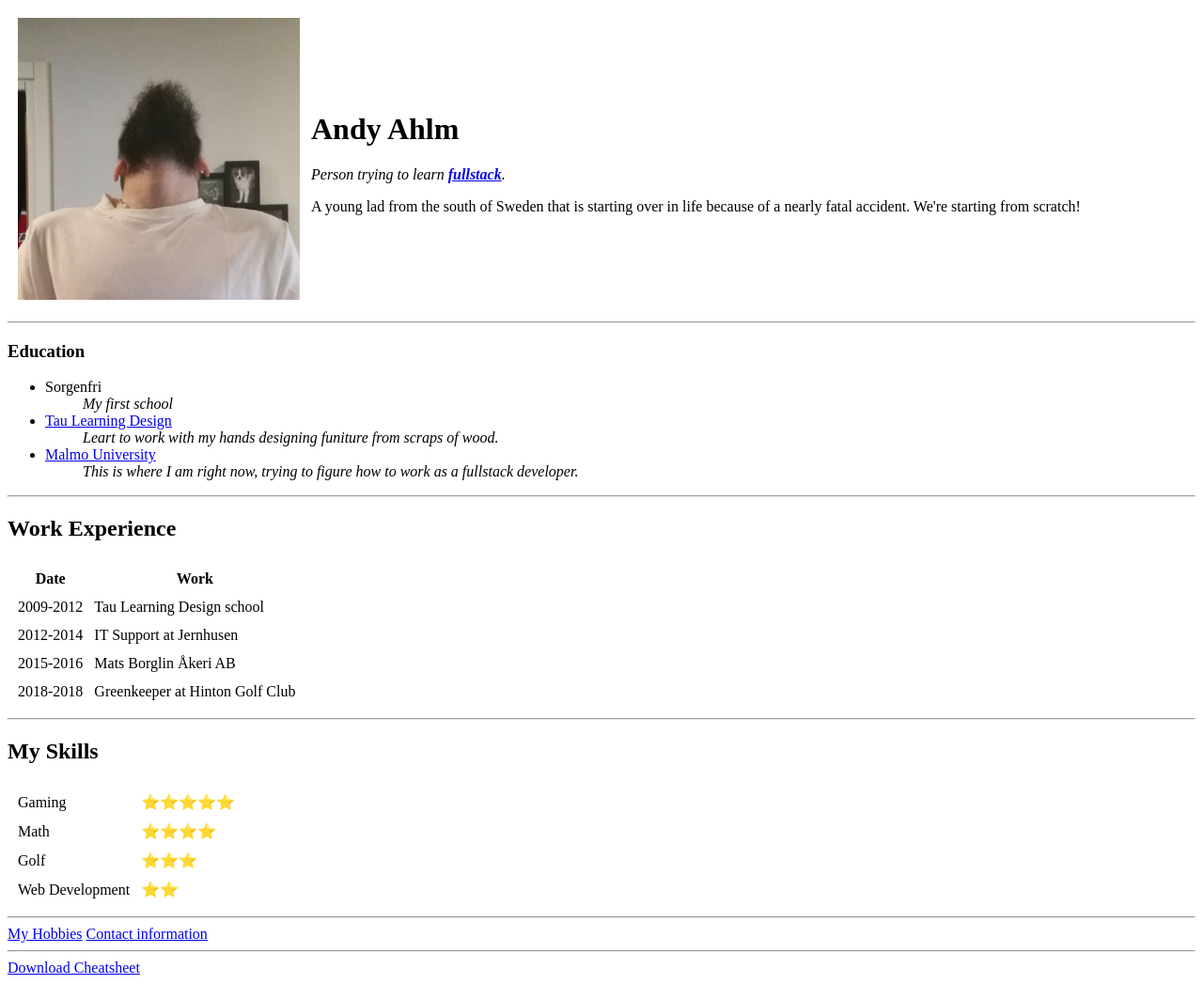
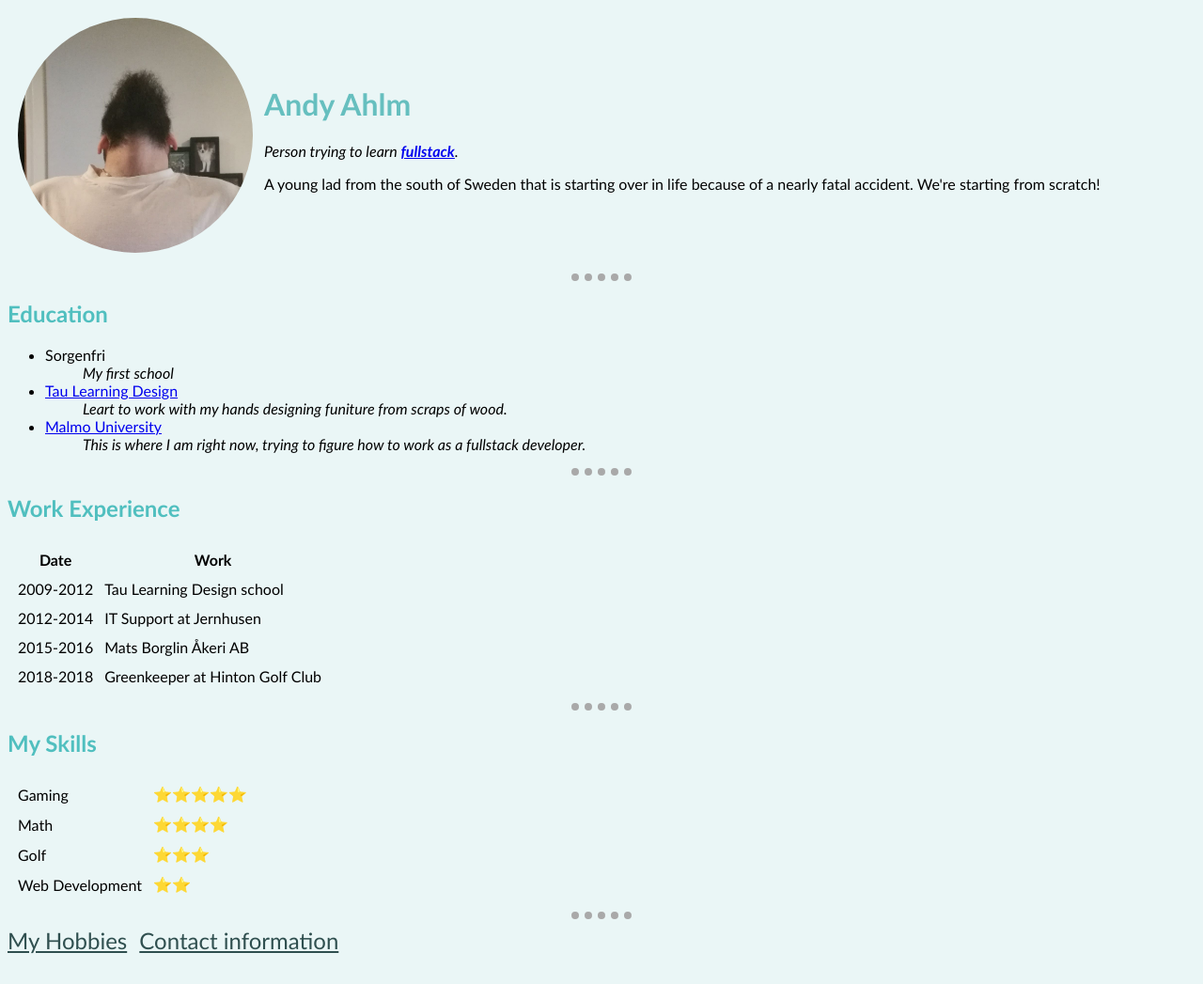
Before and after one commit to Snaert/cv, a plain HTML site: page index.html in a window 1280 px wide. Shown: the whole page at 94% size. After the commit the page ends 1023 px from the top, so only its background shows below. Drawn offline with Linux system fonts and the light colour scheme.

Commit message:
Site version 0.2

```diff
--- /dev/null
+++ b/css/styles.css
@@ -0,0 +1,44 @@
+body {
+	background-color: #eaf6f6;
+	font-family: "Gill Sans", sans-serif;
+}
+
+hr {
+	color: darkgray;
+	border-style: none;
+	border-top: 8px dotted;
+	width: 5%;
+}
+
+h1 {
+	color: #66bfbf;
+}
+
+h2 {
+	color: #50bfbf;
+}
+
+h3 {
+	color: #50bfbf;
+}
+
+img {
+	border-radius: 100%;
+	height: 250px;
+	width: 250px;
+}
+
+a:hover {
+	color: gold;
+}
+
+.bottomnav {
+	color: darkslategray;
+	font-size: 24px;
+	margin-right: 9px;
+}
+
+.bottomnav:hover {
+	color: lightskyblue;
+	font-style: italic;
+}
--- a/index.html
+++ b/index.html
@@ -6,6 +6,8 @@
     <meta name="viewport" content="width=device-width, initial-scale=1.0">
     <meta http-equiv="X-UA-Compatible" content="ie=edge">
     <title>Andy's Personal Site</title>
+    <link rel="stylesheet" href="css/styles.css">
+
 </head>
 
 <body>
@@ -13,7 +15,7 @@
         <tr>
             <td>
                 <!-- <img src="http://lorempixel.com/400/400" alt="Andy profile picture"> -->
-                <img src="images/AndyProfile.jpg" alt="Andy profile picture" width="300" height="300"></td>
+                <img src="images/AndyProfile.jpg" alt="Andy profile picture"></td>
             <td>
                 <h1>Andy Ahlm</h1>
                 <p><em>Person trying to learn <strong><a
@@ -26,7 +28,7 @@
         </tr>
     </table>
     <hr>
-    <h3>Education</h3>
+    <h2>Education</h2>
     <ul>
         <li>Sorgenfri
             <ul>
@@ -173,10 +175,8 @@
     </table>
 
     <hr>
-    <a href="hobbies.html">My Hobbies</a>
-    <a href="contact.html">Contact information</a>
-    <hr>
-    <a href="images/htmlcheatsheet.pdf" download>Download Cheatsheet</a>
+    <a class="bottomnav" href="hobbies.html">My Hobbies</a>
+    <a class="bottomnav" href="contact.html">Contact information</a>
 </body>
 
 </html>
```
Also changed, not shown: contact.html (+5 -3 lines), hobbies.html (+4 -3 lines).
